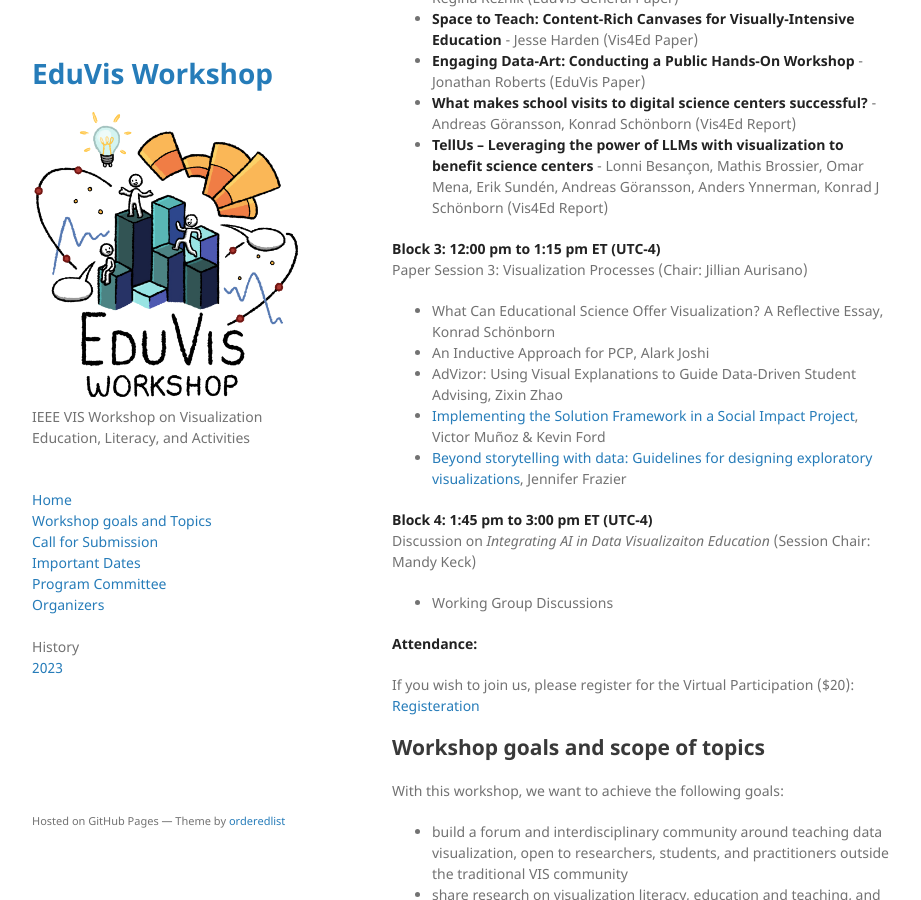
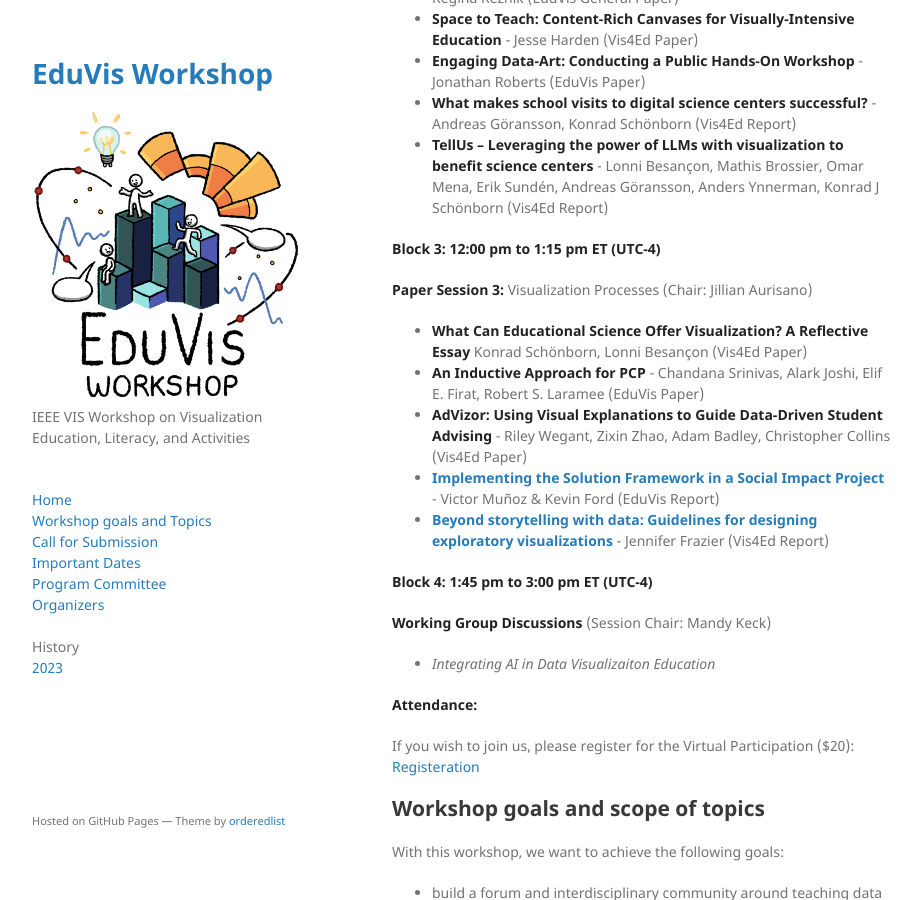
Before and after one commit to ieee-eduvis/ieee-eduvis.github.io, a Jekyll site: the page built from index.md, in a window 1280 px wide and 900 px high, scrolled down 1581 px. Shown: the whole window, without its empty margins (178-1099 px from the left). Built offline with Jekyll 4.4.1, drawn with Linux system fonts in a browser that asks for light colours.

Commit message:
update session 3 & 4
Update of paper details

```diff
--- a/index.md
+++ b/index.md
@@ -42,17 +42,19 @@ The workshop is scheduled for Sunday, October 13th (8:30 - 15:00 ET/UTC-4).
 
 
 **Block 3: 12:00 pm to 1:15 pm ET (UTC-4)**<br>
-Paper Session 3: Visualization Processes (Chair: Jillian Aurisano)<br>
-  - What Can Educational Science Offer Visualization? A Reflective Essay, Konrad Schönborn
-  - An Inductive Approach for PCP,	Alark Joshi
-  - AdVizor: Using Visual Explanations to Guide Data-Driven Student Advising, Zixin Zhao
-  - [Implementing the Solution Framework in a Social Impact Project](https://nightingaledvs.com/implementing-the-solution-framework/?utm_source=DVS+members&utm_campaign=01d942263b-EMAIL_CAMPAIGN_2024_09_12_10_23&utm_medium=email&utm_term=0_22843b2bbe-277ed20f77-%5BLIST_EMAIL_ID%5D&mc_cid=01d942263b&mc_eid=bb5c31f904), Victor Muñoz & Kevin Ford
-  - [Beyond storytelling with data: Guidelines for designing exploratory visualizations](https://nightingaledvs.com/beyond-storytelling-with-data-guidelines/), Jennifer	Frazier
+
+**Paper Session 3:** Visualization Processes (Chair: Jillian Aurisano)<br>
+  * **What Can Educational Science Offer Visualization? A Reflective Essay** Konrad Schönborn, Lonni Besançon (Vis4Ed Paper)
+  - **An Inductive Approach for PCP** -	Chandana Srinivas, Alark Joshi, Elif E. Firat, Robert S. Laramee (EduVis Paper)
+  - **AdVizor: Using Visual Explanations to Guide Data-Driven Student Advising** - Riley Wegant, Zixin Zhao, Adam Badley, Christopher Collins (Vis4Ed Paper)
+  - **[Implementing the Solution Framework in a Social Impact Project](https://nightingaledvs.com/implementing-the-solution-framework/?utm_source=DVS+members&utm_campaign=01d942263b-EMAIL_CAMPAIGN_2024_09_12_10_23&utm_medium=email&utm_term=0_22843b2bbe-277ed20f77-%5BLIST_EMAIL_ID%5D&mc_cid=01d942263b&mc_eid=bb5c31f904)** - Victor Muñoz & Kevin Ford (EduVis Report)
+  - **[Beyond storytelling with data: Guidelines for designing exploratory visualizations](https://nightingaledvs.com/beyond-storytelling-with-data-guidelines/)** - Jennifer	Frazier (Vis4Ed Report)
 
 
 **Block 4: 1:45 pm to 3:00 pm ET (UTC-4)** <br>
-Discussion on _Integrating AI in Data Visualizaiton Education_ (Session Chair: Mandy Keck)<br>
-  - Working Group Discussions
+
+**Working Group Discussions** (Session Chair: Mandy Keck)<br>
+  * _Integrating AI in Data Visualizaiton Education_
 
 
 **Attendance:**
```
